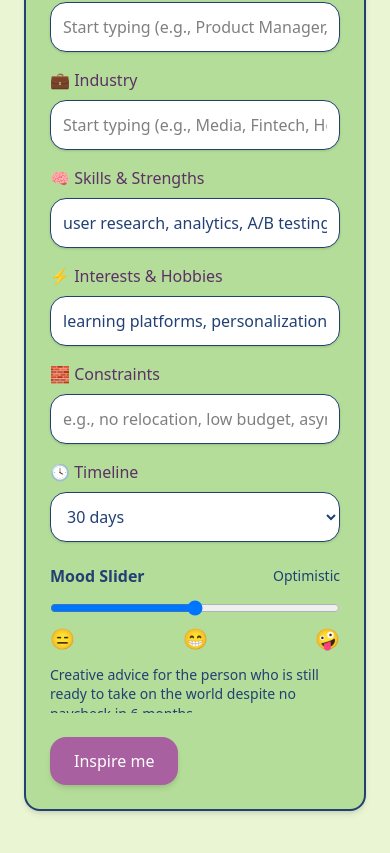
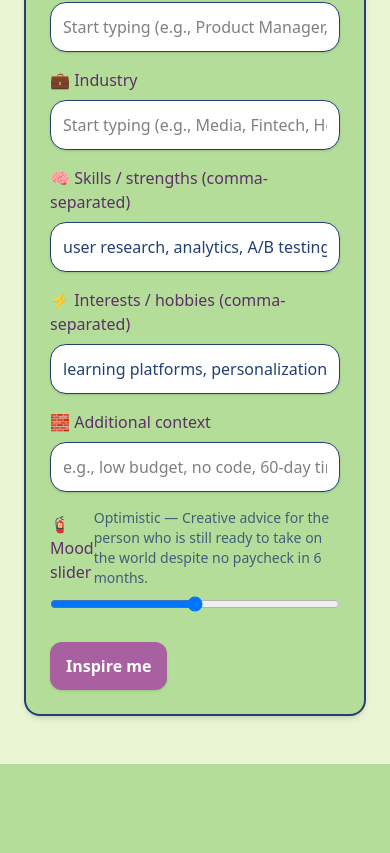
Before and after one commit to brigidrose/resumancer, a Next.js app: page / in a window 390 px wide. Shown: the part 1097-1950 px from the top of the page. After the commit the page ends 1861 px from the top, so only its background shows below. Built offline with nearby package versions, Linux system fonts and the light colour scheme.

Commit message:
feat: unify constraints+timeline into Additional context, fix API wiring, clean UI layout

```diff
--- a/app/api/ideas/route.ts
+++ b/app/api/ideas/route.ts
@@ -69,17 +69,12 @@ export async function POST(req: NextRequest) {
   industry = "",
   skills = [] as string[],
   interests = [] as string[],
-  constraints = { remoteOnly: false, noCoding: false, partTimeOk: false },
-      timeHorizon = "30 days",
+  additionalContext = "",
     } = body;
 
     const { m, weights, temperature, scope, budget, risk } = moodProfile(mood);
 
-    const constraintText = [
-      constraints.remoteOnly ? "remote only" : null,
-      constraints.noCoding ? "no coding" : null,
-      constraints.partTimeOk ? "part-time OK" : null,
-    ].filter(Boolean).join(", ") || "none";
+
 
     const system = "Return ONLY JSON that matches the schema.";
     const user = `
@@ -90,8 +85,7 @@ Context:
 - Industry: ${industry || "(not provided)"}
 - Skills/strengths: ${skills.length ? skills.join(", ") : "(none)"}
 - Interests/hobbies: ${interests.length ? interests.join(", ") : "(none)"}
-- Constraints: ${constraintText}
-- Time horizon: ${timeHorizon}
+- Additoinal Context: ${additionalContext || "(none provided)"}
 - Mood: ${m} (scope=${scope}; budget=${budget}; risk=${risk})
 - Weights: practical=${weights.practical.toFixed(2)}, creative=${weights.creative.toFixed(2)}, absurd=${weights.absurd.toFixed(2)}
 
@@ -100,6 +94,7 @@ Novelty seed (nondeterminism hint): ${body.noveltySeed ?? "none"}
 
 INSTRUCTIONS (tailored for transitioners / job seekers):
 - Output exactly 3 ideas: categories = practical, creative, absurd.
+- For each idea, include "suggested_timeframe" as a realistic duration (e.g., "2 weeks", "30–45 days", "3–6 months") based on the scope you propose.
 - Each idea must help the job seeker create PUBLIC PROOF (a portfolio artifact) that hiring managers can see within the time horizon.
 - Optimize for RESUME bullets, LINKEDIN posts, and a SHAREABLE LINK (GitHub, Notion, Figma, Loom, live demo).
 - Tie each idea directly to the target role + industry. Name concrete tools (Figma, Mixpanel, Amplitude, SQL, Python, Airtable, Bubble, Retool, Webflow, etc) and artifacts (case study, teardown, dashboard, prototype, experiment readout).
@@ -115,7 +110,7 @@ Return JSON with exactly 3 objects, in this order:
 ]
 
 Definitions:
-- "plan": 5–8 short lines: artifact to build, tools, scope for ${timeHorizon}, distribution (where to post), and a measurable outcome (e.g., 50 survey completes, 1k views, 2 recruiter replies, 1 demo booked).
+- "plan": 5–8 short lines outlining the artifact to build, tools to use, scope of work, distribution strategy (where it will be shared), and a measurable outcome (e.g., 50 survey completes, 1k views, 2 recruiter replies, 1 demo booked).
 - "opener": a punchy LinkedIn opener to share the artifact and invite feedback.
 `;
 
@@ -144,9 +139,10 @@ Definitions:
                     title: { type: "string" },
                     why: { type: "string" },
                     plan: { type: "string" },
-                    opener: { type: "string" }
+                    opener: { type: "string" },
+                    suggested_timeframe: { type: "string" },
                   },
-                  required: ["category","title","why","plan","opener"],
+                  required: ["category","title","why","plan","opener","suggested_timeframe"],
                   additionalProperties: false
                 }
               }
--- a/app/page.tsx
+++ b/app/page.tsx
@@ -122,17 +122,14 @@ export default function Page() {
   const [logoOk, setLogoOk] = React.useState(true);
 const [skillsStr, setSkillsStr] = React.useState("user research, analytics, A/B testing");
 const [interestsStr, setInterestsStr] = React.useState("learning platforms, personalization");
-const [remoteOnly, setRemoteOnly] = React.useState(true);
-const [noCoding, setNoCoding] = React.useState(false);
-const [partTimeOk, setPartTimeOk] = React.useState(false);
-const [timeHorizon, setTimeHorizon] = React.useState("30 days");
 const [mood, setMood] = React.useState(5);
 const [ideas, setIdeas] = React.useState<Idea[] | null>(null);
 const [loading, setLoading] = React.useState(false);
 const [error, setError] = React.useState<string | null>(null);
 const [copiedIdx, setCopiedIdx] = React.useState<number | null>(null);
 const prevTitlesRef = React.useRef<string[]>([]);
-const [constraintsStr, setConstraintsStr] = React.useState("");
+const [additionalContext, setadditionalContext] = React.useState("");
+
 
 //Role Suggestions
 const ALL_ROLES = [
@@ -211,12 +208,7 @@ const resp = await fetch("/api/ideas", {
     industry,
     skills,
     interests,
-    constraints: {
-      remoteOnly,
-      noCoding,
-      partTimeOk,
-    },
-    timeHorizon,
+    additionalContext,
   }),
   signal: controller.signal,
 });
@@ -365,9 +357,10 @@ const resp = await fetch("/api/ideas", {
 
 {/* RIGHT: Inputs Card */}
 <aside>
-            <div className="rounded-2xl p-6 shadow-md" style={{ backgroundColor: COLORS.boxBackground, border: `2px solid ${COLORS.outline}` }}>
-
-
+  <div
+    className="rounded-2xl p-6 shadow-md"
+    style={{ backgroundColor: COLORS.boxBackground, border: `2px solid ${COLORS.outline}` }}
+  >
     {/* NEW: structured inputs */}
     <div className="grid grid-cols-1 md:grid-cols-2 gap-4 mt-0">
 
@@ -381,7 +374,7 @@ const resp = await fetch("/api/ideas", {
             setShowSuggestions(true);
           }}
           onFocus={() => setShowSuggestions(true)}
-    onBlur={() => setTimeout(() => setShowSuggestions(false), 150)} // small delay so clicks register
+          onBlur={() => setTimeout(() => setShowSuggestions(false), 150)}
           placeholder="Start typing (e.g., Product Manager, Software Engineer, Content Strategist)"
           className="mt-2 w-full rounded-2xl p-3 placeholder-black/50 focus:outline-none focus:ring-2 shadow-sm"
           style={{ backgroundColor: COLORS.cardBg, color: COLORS.text, border: `1px solid ${COLORS.outline}` }}
@@ -395,10 +388,7 @@ const resp = await fetch("/api/ideas", {
             {filteredRoles.map((role) => (
               <li
                 key={role}
-          onMouseDown={() => {
-            setTargetRole(role);
-            setShowSuggestions(false);
-          }}
+                onMouseDown={() => { setTargetRole(role); setShowSuggestions(false); }}
                 className="px-3 py-2 hover:bg-black/5 cursor-pointer"
               >
                 {role}
@@ -407,7 +397,6 @@ const resp = await fetch("/api/ideas", {
           </ul>
         )}
       </label>
-
 
       {/* Industry combobox */}
       <label className="block md:col-span-2 relative w-full">
@@ -422,11 +411,7 @@ const resp = await fetch("/api/ideas", {
           onBlur={() => setTimeout(() => setShowIndustrySuggestions(false), 150)}
           placeholder="Start typing (e.g., Media, Fintech, Healthcare)"
           className="mt-2 w-full rounded-2xl p-3 placeholder-black/50 focus:outline-none focus:ring-2 shadow-sm"
-    style={{
-      backgroundColor: COLORS.cardBg,
-      color: COLORS.text,
-      border: `1px solid ${COLORS.outline}`,
-    }}
+          style={{ backgroundColor: COLORS.cardBg, color: COLORS.text, border: `1px solid ${COLORS.outline}` }}
         />
 
         {showIndustrySuggestions && filteredIndustries.length > 0 && (
@@ -437,10 +422,7 @@ const resp = await fetch("/api/ideas", {
             {filteredIndustries.map((opt) => (
               <li
                 key={opt}
-          onMouseDown={() => {
-            setIndustry(opt);
-            setShowIndustrySuggestions(false);
-          }}
+                onMouseDown={() => { setIndustry(opt); setShowIndustrySuggestions(false); }}
                 className="px-3 py-2 hover:bg-black/5 cursor-pointer"
               >
                 {opt}
@@ -450,11 +432,9 @@ const resp = await fetch("/api/ideas", {
         )}
       </label>
 
-
-
-    {/* Skills (tags via comma-separated) */}
+      {/* Skills */}
       <label className="block md:col-span-2">
-      <span className="font-medium" style={{ color: COLORS.h1 }}>🧠 Skills & Strengths</span>
+        <span className="font-medium" style={{ color: COLORS.h1 }}>🧠 Skills / strengths (comma-separated)</span>
         <input
           value={skillsStr}
           onChange={(e) => setSkillsStr(e.target.value)}
@@ -464,9 +444,9 @@ const resp = await fetch("/api/ideas", {
         />
       </label>
 
-    {/* Interests (tags via comma-separated) */}
+      {/* Interests */}
       <label className="block md:col-span-2">
-      <span className="font-medium" style={{ color: COLORS.h1 }}>⚡ Interests & Hobbies</span>
+        <span className="font-medium" style={{ color: COLORS.h1 }}>⚡ Interests / hobbies (comma-separated)</span>
         <input
           value={interestsStr}
           onChange={(e) => setInterestsStr(e.target.value)}
@@ -476,80 +456,49 @@ const resp = await fetch("/api/ideas", {
         />
       </label>
 
-    {/* Constraints */}
-<fieldset className="md:col-span-2">
-  <span className="font-medium" style={{ color: COLORS.h1 }}>🧱 Constraints</span>
-  {/* Remove flex so input can fill full width */}
-  <div className="mt-2">
+      {/* Additional context */}
+      <label className="block md:col-span-2">
+        <span className="font-medium" style={{ color: COLORS.h1 }}>🧱 Additional context</span>
         <input
-      value={constraintsStr}
-      onChange={(e) => setConstraintsStr(e.target.value)}
-      placeholder="e.g., no relocation, low budget, async work, no cold calls"
-      className="w-full rounded-2xl p-3 placeholder-black/50 focus:outline-none focus:ring-2 shadow-sm"
-      style={{
-        backgroundColor: COLORS.cardBg,
-        color: COLORS.text,
-        border: `1px solid ${COLORS.outline}`,
-      }}
+          value={additionalContext}
+          onChange={(e) => setadditionalContext(e.target.value)}
+          placeholder="e.g., low budget, no code, 60-day timeframe, for networking event"
+          className="mt-2 w-full rounded-2xl p-3 placeholder-black/50 focus:outline-none focus:ring-2 shadow-sm"
+          style={{ backgroundColor: COLORS.cardBg, color: COLORS.text, border: `1px solid ${COLORS.outline}` }}
         />
-  </div>
-</fieldset>
+      </label>
 
-
-    {/* Timeline */}
+      {/* Mood slider */}
       <label className="block md:col-span-2">
-      <span className="font-medium" style={{ color: COLORS.h1 }}>🕓 Timeline</span>
-      <select
-        value={timeHorizon}
-        onChange={(e) => setTimeHorizon(e.target.value)}
-        className="mt-2 w-full rounded-2xl p-3 focus:outline-none focus:ring-2 shadow-sm"
-        style={{ backgroundColor: COLORS.cardBg, color: COLORS.text, border: `1px solid ${COLORS.outline}` }}
-      >
-        <option>30 days</option>
-        <option>90 days</option>
-        <option>6 months</option>
-        <option>neverending</option>
-      </select>
-    </label>
-  </div>
-
-  {/* Mood Slider (unchanged behavior) */}
-  <div className="w-full rounded-2xl mt-6">
-    <div className="mb-3 flex items-center justify-between">
-      <h3 className="text-base font-semibold leading-none">Mood Slider</h3>
-      <div className="text-sm md:text-base">{moodLabel(mood)}</div>
+        <div className="flex items-center justify-between">
+          <span className="font-medium" style={{ color: COLORS.h1 }}>🧯 Mood slider</span>
+          <span className="text-sm opacity-80">{moodLabel(mood)} — {moodTagline(mood)}</span>
         </div>
         <input
           type="range" min={0} max={10} step={1} value={mood}
-      onChange={(e) => setMood(parseInt(e.target.value, 10))}
-      className="w-full"
-      aria-label="Mood slider from 0 to 10"
+          onChange={(e) => setMood(parseInt(e.target.value))}
+          className="mt-2 w-full"
         />
-    <div className="pt-[3px] flex w-full justify-between text-xl select-none">
-      <span aria-hidden="true">😑</span><span aria-hidden="true">😁</span><span aria-hidden="true">🤪</span>
-    </div>
-    <div className="mt-3 h-[48px] overflow-hidden">
-      <p className="text-sm md:text-base leading-snug">{moodTagline(mood)}</p>
-    </div>
-  </div>
+      </label>
 
       {/* CTA */}
-  <div className="mt-6">
+      <div className="md:col-span-2 mt-2">
         <button
           onClick={generate}
           disabled={loading}
-      className="inline-flex items-center gap-2 rounded-2xl px-6 py-3 text-white shadow-md hover:brightness-95 disabled:opacity-50 disabled:cursor-not-allowed focus:outline-none focus:ring-2 transition"
-      style={{ backgroundColor: COLORS.button }}
-      aria-busy={loading}
+          className="rounded-xl px-4 py-3 font-semibold shadow hover:brightness-95 disabled:opacity-60"
+          style={{ backgroundColor: COLORS.button, color: "#fff" }}
         >
-      {loading ? (<><Spinner className="h-4 w-4" />Generating…</>) : ("Inspire me")}
+          {loading ? <div className="flex items-center gap-2"><Spinner className="h-5 w-5" /> Generating…</div> : "Inspire me"}
         </button>
-    {error && <span className="ml-3 text-sm" style={{ color: COLORS.unconventional }}>Error: {error}</span>}
-  </div>
+        {error && <span className="ml-3 text-sm" style={{ color: "#b00020" }}>Error: {error}</span>}
       </div>
 
+    </div>{/* end inner grid */}
+  </div>{/* end card */}
 </aside>
-        </div>
+</div>{/* end .grid grid-cols-1 ... lg:grid-cols-2 */}
+
 
         {/* Results */}
         {ideas && (
@@ -579,7 +528,10 @@ const resp = await fetch("/api/ideas", {
         {i + 1}) {it.title}
       </h3>
     </div>
-    ...
+    <p className="text-sm opacity-80">
+  Suggested timeframe: {it.suggested_timeframe || "—"}
+</p>
+
 
     <p className="text-sm"><span className="font-medium" style={{ color: COLORS.h1 }}>Why it fits:</span> {it.why}</p>
     <p className="mt-2 whitespace-pre-line text-sm"><span className="font-medium" style={{ color: COLORS.h1 }}>30-day plan:</span>{"\n"}{it.plan}</p>
```
Lines whose indentation alone changed are shown as unchanged.
